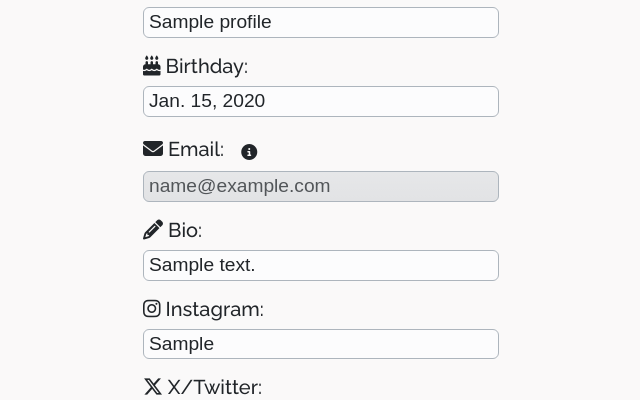
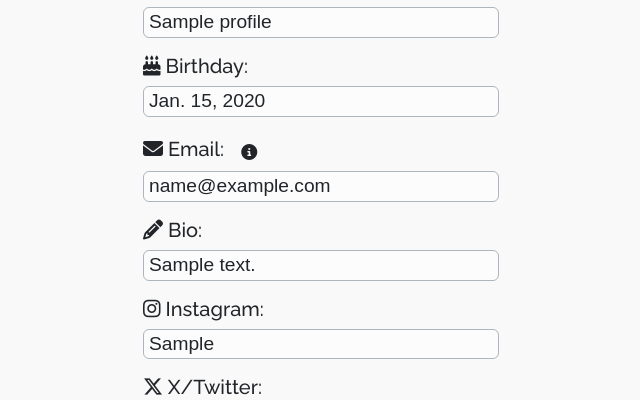
Before and after one commit to mariam138/globetrotters-gazette, a Django app: a page that uses profile_page/templates/profile_page/profile_page.html in a window 1280 px wide. Shown: the part 183-583 px from the top of the page, without its empty margins (319-959 px from the left). Run offline with Django 5.2, Linux system fonts and the light colour scheme; a user stored in the database is signed in; tables that the repository leaves empty hold one stand-in row (values such as "Sample post"); some libraries are stand-ins or nearby versions; some web fonts are replaced.

Commit message:
remove disabled styling from email field

```diff
--- a/profile_page/templates/profile_page/profile_page.html
+++ b/profile_page/templates/profile_page/profile_page.html
@@ -48,9 +48,8 @@
             <button id="email-tooltip" class="btn" type="button" data-bs-toggle="tooltip"
                 data-bs-title="* Email is not visible to others."><i class="fa-solid fa-circle-info"
                     id="email-info"></i></button>
-            <!-- Add some extra bootstrap classes to grey out the field to visually indicate it is not visible to other users -->
             <p
-                class="paragraph profile-text border border-dark-subtle rounded bg-secondary-subtle bg-gradient text-body-secondary">
+                class="paragraph profile-text border border-dark-subtle rounded bg-light-subtle">
                 {{ user.email }}</p>
         </div>
     </div>
```
